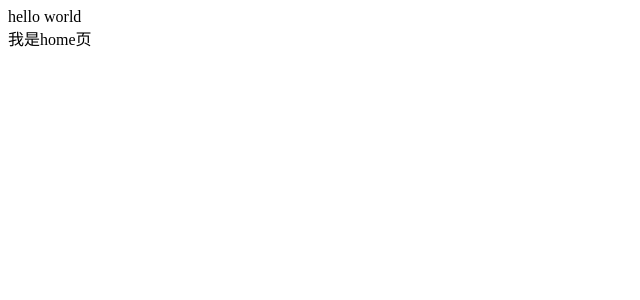
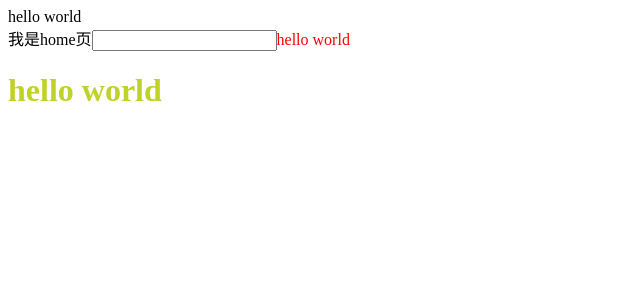
Before and after one commit to Brother-Yang/react-template, a React app: page / in a window 1280 px wide. Shown: the top 300 px of the page, without its empty margins (0-640 px from the left). Built offline with nearby package versions, Linux system fonts and the light colour scheme.

Commit message:
feat: css配置，目前热更新好使

```diff
--- a/src/pages/Home.jsx
+++ b/src/pages/Home.jsx
@@ -1,7 +1,18 @@
-import React from 'react'
+import React from 'react';
+
+import './index.css';
+
+import styles from './index.less';
 
 const Home = () => {
-  return <div>我是home页</div>
-}
+  return (
+    <div>
+      我是home页
+      <input type="text" />
+      <span>hello world</span>
+      <h1 className={styles.test}>hello world</h1>
+    </div>
+  );
+};
 
-export default Home
+export default Home;
--- /dev/null
+++ b/src/pages/index.css
@@ -0,0 +1,3 @@
+span {
+  color: red;
+}
--- /dev/null
+++ b/src/pages/index.less
@@ -0,0 +1,3 @@
+.test {
+  color: rgb(192, 209, 39);
+}
--- a/webpack.config.js
+++ b/webpack.config.js
@@ -1,6 +1,7 @@
 const path = require('path');
 
 const HtmlWebpackPlugin = require('html-webpack-plugin');
+const MiniCssExtractPlugin = require('mini-css-extract-plugin');
 
 module.exports = {
   mode: 'development',
@@ -22,6 +23,37 @@ module.exports = {
           loader: 'babel-loader',
         },
       },
+      {
+        test: /\.css$/,
+        use: ['style-loader', 'css-loader'],
+      },
+      {
+        test: /\.less$/,
+        use: [
+          {
+            loader: 'style-loader',
+          },
+          {
+            loader: 'css-loader',
+            options: {
+              // 开启css模块化
+              modules: {
+                namedExport: false,
+                localIdentName: '[path][name]-[local]--[contenthash:base64:5]',
+              },
+            },
+          },
+          // 'postcss-loader',
+          {
+            loader: 'less-loader',
+            options: {
+              lessOptions: {
+                javascriptEnabled: true,
+              },
+            },
+          },
+        ],
+      },
     ],
   },
   plugins: [
@@ -29,5 +61,6 @@ module.exports = {
       title: 'react-template',
       template: './public/index.html',
     }),
+    new MiniCssExtractPlugin({ filename: '[name].[contenthash:8].css' }),
   ],
 };
```
Also changed, not shown: package.json (+6 -1 lines), src/App.js (+5 -5 lines), 1 other file (tests, documents, lock files or other folders).
